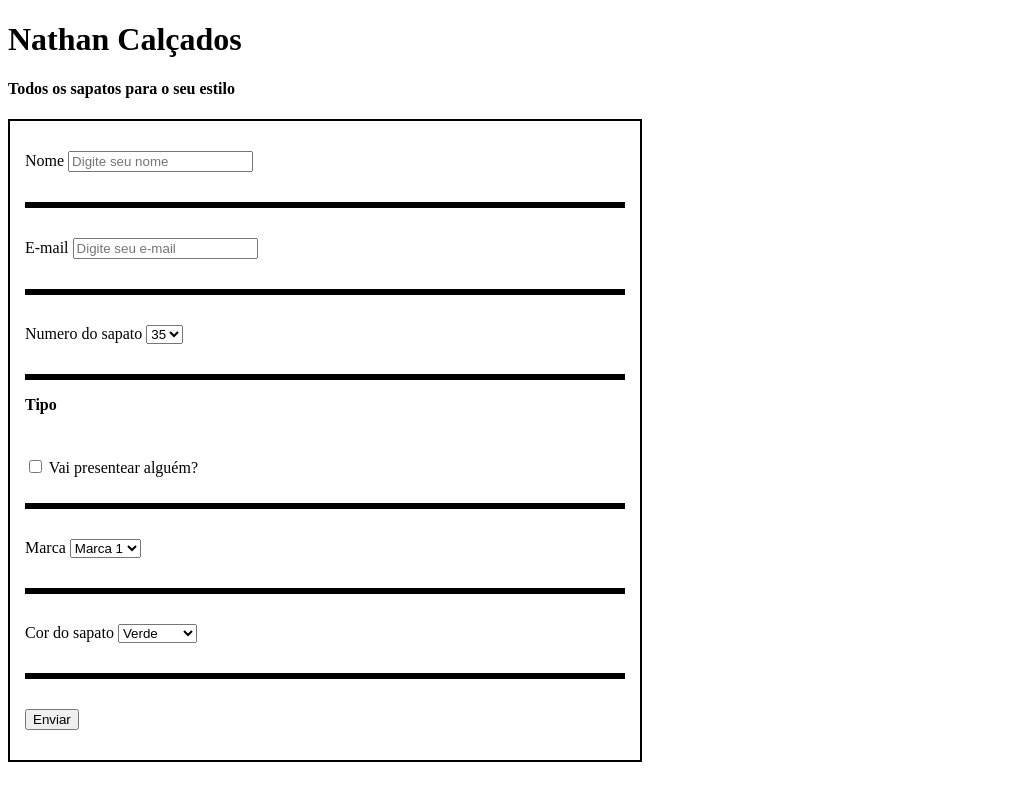
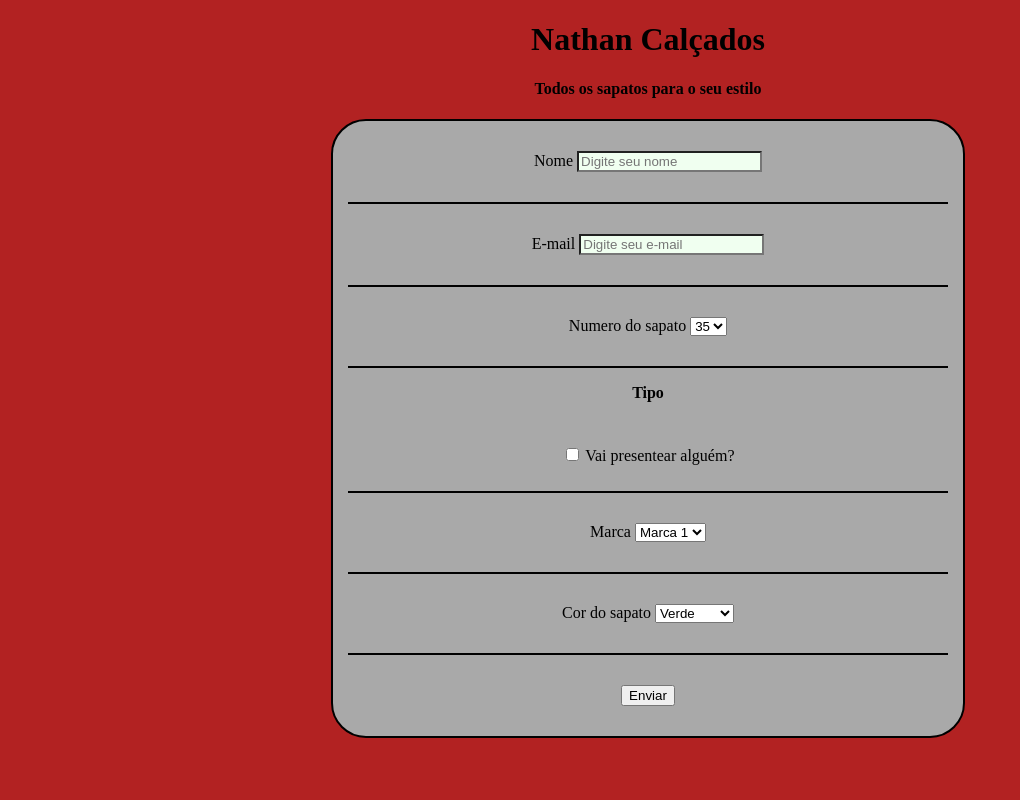
Before and after one commit to NathanSoaresRodrigues/OSF_Academy, a plain HTML site: page index.html in a window 1280 px wide. Shown: the whole page, without its empty margins (0-1020 px from the left). Drawn offline with Linux system fonts and the light colour scheme.

Commit message:
Atualizacao-Estilo-NathanCalcados

```diff
--- a/index.css
+++ b/index.css
@@ -1,15 +1,26 @@
+body{
+    text-align: center;
+    width:100%;
+    border: 0px;
+    background-color: firebrick;
+}
 form {
     border: 2px solid black;
     padding-left: 15px;
     padding-right: 15px;
     width: 600px;
+    border-radius: 35px;
+    display: inline-block;
+    position: relative;
+    background-color: darkgray;
 }
 div {
-    border: 3px solid black;
+    border: 1px solid black;
 }
 input {
     margin-top: 30px;
     margin-bottom: 30px;
+    background-color: honeydew;
 }
 select {
     margin-top: 30px;
--- a/index.html
+++ b/index.html
@@ -8,8 +8,8 @@
     </head>
 
     <body>
-        <h1>Nathan Calçados</h1>
-        <h4>Todos os sapatos para o seu estilo</h4>
+        <h1 id="titulo">Nathan Calçados</h1>
+        <h4 id="subtitle">Todos os sapatos para o seu estilo</h4>
         <form>
             <label for="nome">Nome</label>
             <input name="Nome" id="nome" placeholder="Digite seu nome">
```
